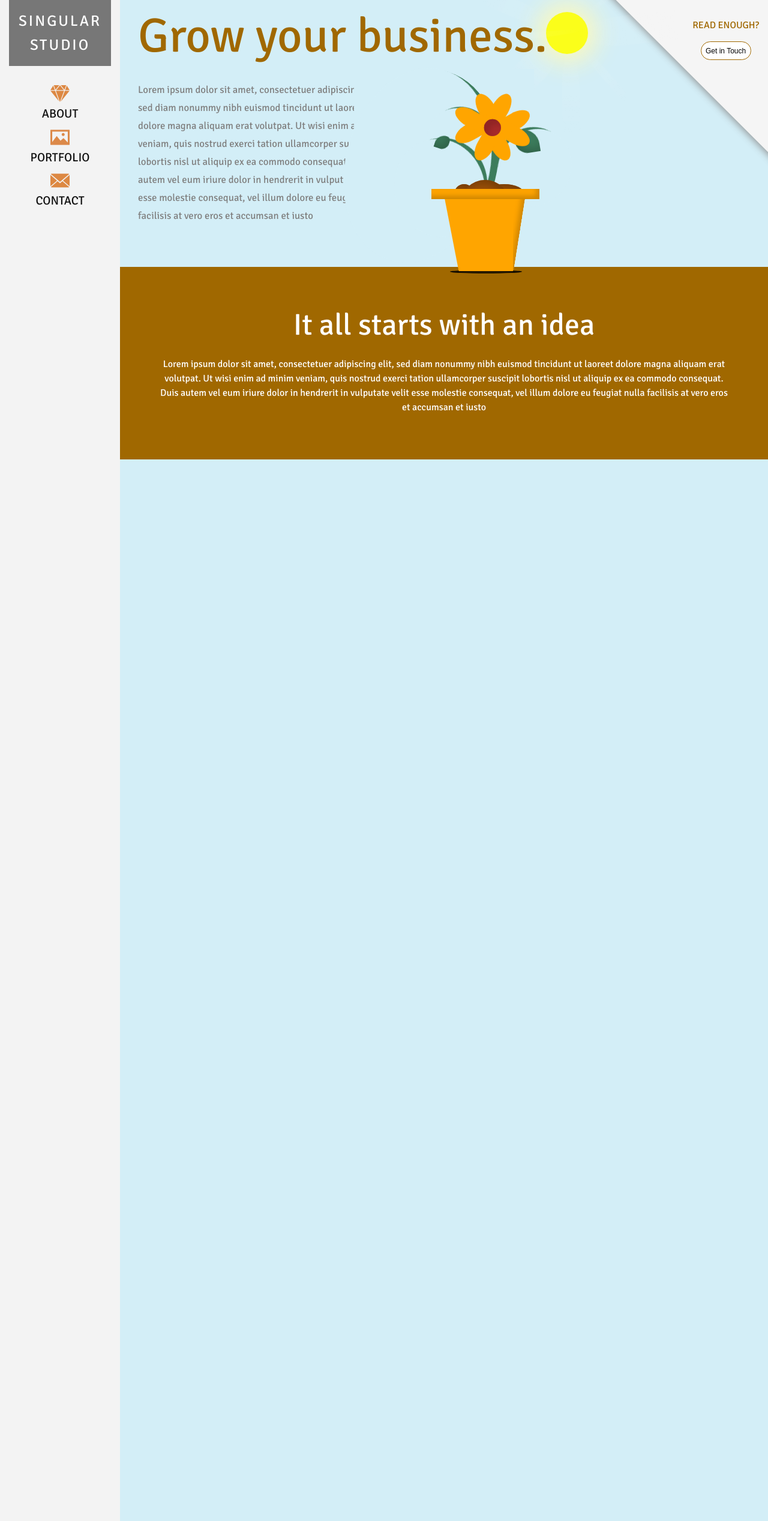
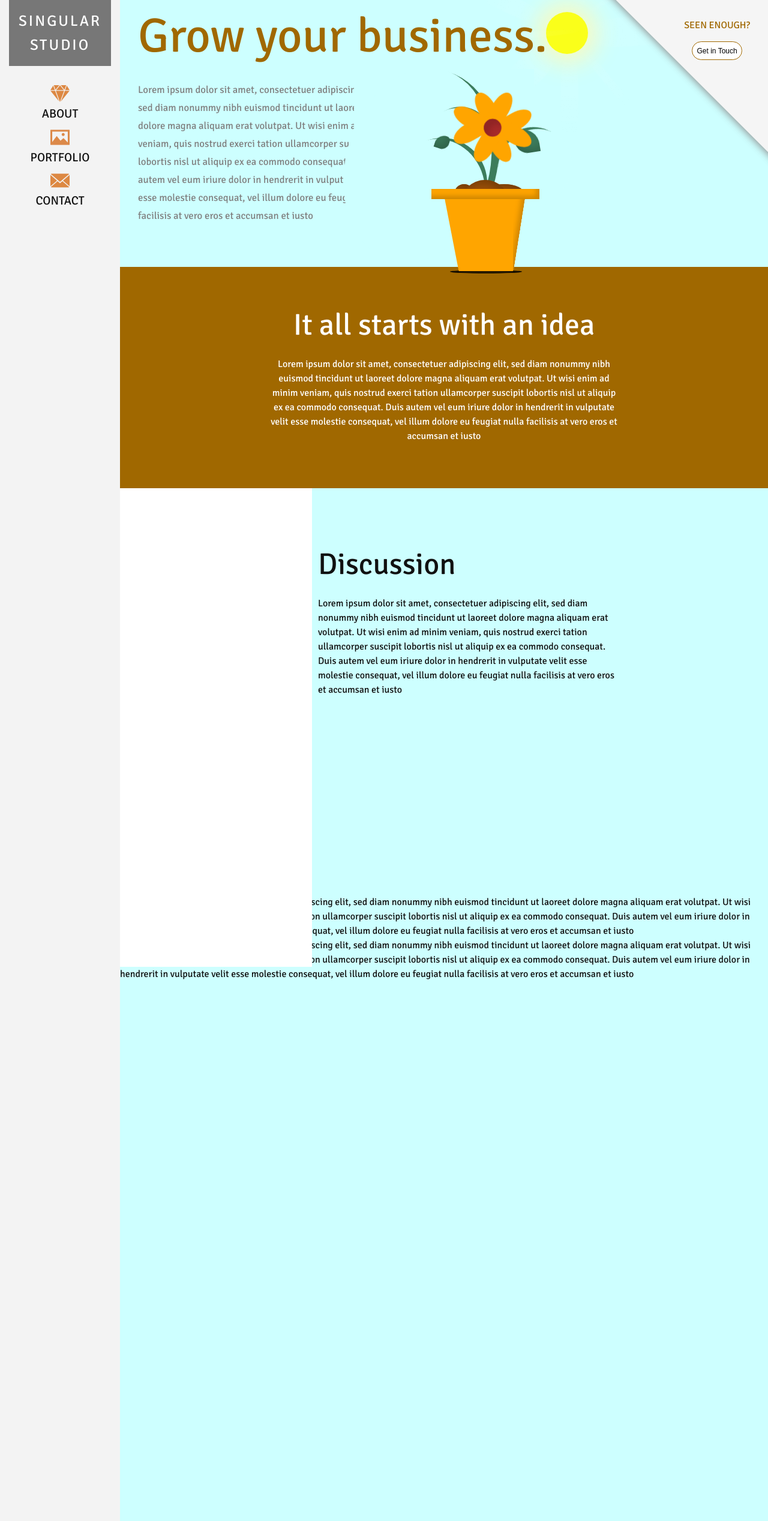
Before and after one commit to singular-studio/singular-studio.github.io, a Jekyll site: the page built from index.html, in a window 1280 px wide. Shown: the whole page at 60% size. Built offline with Jekyll 4.4.1, drawn with Linux system fonts in a browser that asks for light colours; nearby versions of some CDN libraries.

Commit message:
home page method list

```diff
--- a/_includes/header.html
+++ b/_includes/header.html
@@ -26,3 +26,39 @@
   </div>
 
 </header>
+
+
+<div class="page-right"></div>
+  <div class="page-right-text">
+    <h4>Seen enough?</h4>
+    <button id="myBtn" class="btn">Get in Touch</button>
+    <div id="myModal" class="modal">
+    <!-- Modal content -->
+    <div class="modal-content">
+      <span class="close">&times;</span>
+      <h3>Send me a message...</h3>
+      <form class="contact-form" action="https://formspree.io/kieran.summerfeldt@gmail.com" method="POST">
+        <div class="form-group">
+          <label for="InputName1">Your Name</label>
+          <input type="text" class="form-control" id="exampleInputName1" name="name">
+        </div>
+        <div class="form-group">
+          <label for="InputEmail1">Email address</label>
+          <input type="email" class="form-control" id="exampleInputEmail1" name="email">
+        </div>
+        <div class="form-group">
+          <label for="InputSubject1">Subject</label>
+          <input type="text" class="form-control" id="exampleInputSubject1" name="subject">
+        </div>
+        <!-- <input type="hidden" name="_next" value="/contact" /> -->
+        <div class="form-group">
+          <label for="message1">Message</label>
+          <textarea class="form-control" id="message1" rows="6" name="message"></textarea>
+        </div>
+        <div class="btn-container">
+          <button type="submit" class="btn">Submit</button>
+        </div>
+      </form>
+    </div>
+  </div>
+</div>
--- a/_sass/_base.scss
+++ b/_sass/_base.scss
@@ -38,6 +38,12 @@
 h3 {
     font-size: 30px;
 }
+
+.site-header a:hover {
+    text-decoration: none;
+    opacity: 0.8;
+}
+
 
 /**
  * Set `margin-bottom` to maintain vertical rhythm
--- a/_sass/_layout.scss
+++ b/_sass/_layout.scss
@@ -12,6 +12,29 @@
         background: $grey-background;
         height: 100%;
     }
+}
+
+
+.page-right {
+    height: 500px;
+    width: 500px;
+    background: whitesmoke;
+    position: absolute;
+    right: -300px;
+    top: -300px;
+    transform: rotate(45deg);
+    box-shadow: 0 2px 12px #8e8e8e;
+    z-index: 10;
+}
+
+.page-right-text {
+    position: absolute;
+    right: $spacing-unit;
+    top: $spacing-unit;
+    text-align: center;
+    text-transform: uppercase;
+    color: $dark-orange;
+    z-index: 100;
 }
 
 .site-title {
@@ -227,6 +250,7 @@
     bottom: 0;
     left: 200px;
     background: $background-color;
+    overflow: auto;
 
     & .page-header {
         color: $dark-orange;
@@ -259,26 +283,6 @@
         text-align: center;
     }
 
-    & .page-right {
-        height: 500px;
-        width: 500px;
-        background: whitesmoke;
-        position: absolute;
-        right: -300px;
-        top: -300px;
-        transform: rotate(45deg);
-        box-shadow: 0 2px 12px #8e8e8e;
-    }
-
-    & .page-right-text {
-        position: absolute;
-        right: $spacing-unit / 2;
-        top: $spacing-unit;
-        text-align: center;
-        text-transform: uppercase;
-        color: $dark-orange;
-        z-index: 100;
-    }
 }
 
 @keyframes dropTitle {
@@ -1052,3 +1056,70 @@
     text-align: center;
   }
 }
+
+
+/* Scrolling */
+
+.method-list {
+  display: block;
+  position: absolute;
+  width: 200px;
+  height: 100%;
+  padding: $spacing-unit * 2;
+  margin: 0;
+  background: white;
+  top: 0;
+
+  &.fixed {
+    position: fixed;
+  }
+
+  & .item {
+    display: inline-block;
+    padding: $spacing-unit $spacing-unit / 2 $spacing-unit 75px;
+    opacity: 0;
+    transition: 0.2s;
+    background-repeat: no-repeat;
+    background-size: 60px;
+    background-position: left center;
+
+    &.visible {
+      opacity: 1;
+      transition: 0.2s;
+    }
+
+    &.idea {
+      background-image: url('/assets/img/lightbulb.png');
+    }
+
+    &.discussion {
+      background-image: url('/assets/img/chat.png');
+    }
+
+    &.mockup {
+      background-image: url('/assets/img/pencil.png');
+    }
+
+    &.website {
+      background-image: url('/assets/img/web-page.png');
+      animation-name: pulse_animation;
+      animation-duration: 5000ms;
+      transform-origin:70% 70%;
+      animation-iteration-count: infinite;
+      animation-timing-function: linear;
+    }
+
+  }
+}
+
+@keyframes pulse_animation {
+  0% { transform: scale(1); }
+  20% { transform: scale(1.05); }
+  30% { transform: scale(1.1); }
+  40% { transform: scale(1.05); }
+  50% { transform: scale(1); }
+  60% { transform: scale(1.05); }
+  70% { transform: scale(1.1); }
+  80% { transform: scale(1.05); }
+  100% { transform: scale(1); }
+}
--- a/assets/js/custom.js
+++ b/assets/js/custom.js
@@ -31,4 +31,41 @@
           modal.style.display = "none";
       }
   }
+
+  var wrap = $(".home");
+  var idea = $(".idea");
+  var discussion = $(".discussion");
+  var mockup = $(".mockup");
+  var website = $(".website");
+  var methodContainer = $(".method-list");
+
+  wrap.on("scroll", function(e) {
+    this.scrollTop > 450 ? firstItem(this) : idea.removeClass("visible");
+
+    function firstItem(object) {
+      idea.addClass("visible");
+      object.scrollTop > 785 ? fixList(object) : methodContainer.removeClass("fixed");
+    }
+
+    function fixList(object) {
+      methodContainer.addClass("fixed");
+      object.scrollTop > 820 ? secondItem(object) : discussion.removeClass("visible");
+    }
+
+    function secondItem(object) {
+      discussion.addClass("visible");
+      object.scrollTop > 1200 ? thirdItem(object) : mockup.removeClass("visible");
+    }
+
+    function thirdItem(object) {
+      mockup.addClass("visible");
+      object.scrollTop > 1400 ? fourthItem(object) : website.removeClass("visible");
+    }
+
+    function fourthItem(object) {
+      website.addClass("visible");
+    }
+
+  });
+
 });
--- a/css/main.scss
+++ b/css/main.scss
@@ -14,7 +14,7 @@
 $spacing-unit:     30px;
 
 $text-color:       #111;
-$background-color: #d3eef7;
+$background-color: #CDFFFF;
 $brand-color:      #2a7ae2;
 
 $grey-background: #F3F3F3;
--- a/index.html
+++ b/index.html
@@ -3,40 +3,6 @@
 ---
 
 <div class="home">
-  <div class="page-right"></div>
-  <div class="page-right-text">
-    <h4>Read enough?</h4>
-    <button id="myBtn" class="btn">Get in Touch</button>
-    <div id="myModal" class="modal">
-    <!-- Modal content -->
-    <div class="modal-content">
-      <span class="close">&times;</span>
-      <h3>Send me a message...</h3>
-      <form class="contact-form" action="https://formspree.io/kieran.summerfeldt@gmail.com" method="POST">
-        <div class="form-group">
-          <label for="InputName1">Your Name</label>
-          <input type="text" class="form-control" id="exampleInputName1" name="name">
-        </div>
-        <div class="form-group">
-          <label for="InputEmail1">Email address</label>
-          <input type="email" class="form-control" id="exampleInputEmail1" name="email">
-        </div>
-        <div class="form-group">
-          <label for="InputSubject1">Subject</label>
-          <input type="text" class="form-control" id="exampleInputSubject1" name="subject">
-        </div>
-        <!-- <input type="hidden" name="_next" value="/contact" /> -->
-        <div class="form-group">
-          <label for="message1">Message</label>
-          <textarea class="form-control" id="message1" rows="6" name="message"></textarea>
-        </div>
-        <div class="btn-container">
-          <button type="submit" class="btn">Submit</button>
-        </div>
-      </form>
-    </div>
-  </div>
-  </div>
   <div class="sun">
     <div class="ray_box">
         <div class="ray ray1"></div>
@@ -101,7 +67,35 @@
   <div class="table"></div>
   <section class="method">
     <h2 class="subtitle">It all starts with an idea</h2>
-    <p>Lorem ipsum dolor sit amet, consectetuer adipiscing elit, sed diam nonummy nibh euismod tincidunt ut laoreet dolore magna aliquam erat volutpat. Ut wisi enim ad minim veniam, quis nostrud exerci tation ullamcorper suscipit lobortis nisl ut aliquip ex ea commodo consequat. Duis autem vel eum iriure dolor in hendrerit in vulputate velit esse molestie consequat, vel illum dolore eu feugiat nulla facilisis at vero eros et accumsan et iusto</p>
+    <p style="padding: 0 190px;">Lorem ipsum dolor sit amet, consectetuer adipiscing elit, sed diam nonummy nibh euismod tincidunt ut laoreet dolore magna aliquam erat volutpat. Ut wisi enim ad minim veniam, quis nostrud exerci tation ullamcorper suscipit lobortis nisl ut aliquip ex ea commodo consequat. Duis autem vel eum iriure dolor in hendrerit in vulputate velit esse molestie consequat, vel illum dolore eu feugiat nulla facilisis at vero eros et accumsan et iusto</p>
   </section>
-  <div style="height: 100px"></div>
+  <div style="position: relative;">
+    <ul class="method-list">
+      <li class="item idea">Idea</li>
+      <li class="item discussion">Discussion</li>
+      <li class="item mockup">Mockups</li>
+      <li class="item website">Your Website!</li>
+    </ul>
+    <div style="margin-left: 300px; padding: 90px 250px 30px 30px;">
+      <h2>Discussion</h2>
+      <div style="display: inline-block; margin-bottom: 300px;">Lorem ipsum dolor sit amet, consectetuer adipiscing elit, sed diam nonummy nibh euismod tincidunt ut laoreet dolore magna aliquam erat volutpat. Ut wisi enim ad minim veniam, quis nostrud exerci tation ullamcorper suscipit lobortis nisl ut aliquip ex ea commodo consequat. Duis autem vel eum iriure dolor in hendrerit in vulputate velit esse molestie consequat, vel illum dolore eu feugiat nulla facilisis at vero eros et accumsan et iusto</div>
+    </div>
+  </div>
+
+  <div>Lorem ipsum dolor sit amet, consectetuer adipiscing elit, sed diam nonummy nibh euismod tincidunt ut laoreet dolore magna aliquam erat volutpat. Ut wisi enim ad minim veniam, quis nostrud exerci tation ullamcorper suscipit lobortis nisl ut aliquip ex ea commodo consequat. Duis autem vel eum iriure dolor in hendrerit in vulputate velit esse molestie consequat, vel illum dolore eu feugiat nulla facilisis at vero eros et accumsan et iusto</div>
+
+
+  <div>Lorem ipsum dolor sit amet, consectetuer adipiscing elit, sed diam nonummy nibh euismod tincidunt ut laoreet dolore magna aliquam erat volutpat. Ut wisi enim ad minim veniam, quis nostrud exerci tation ullamcorper suscipit lobortis nisl ut aliquip ex ea commodo consequat. Duis autem vel eum iriure dolor in hendrerit in vulputate velit esse molestie consequat, vel illum dolore eu feugiat nulla facilisis at vero eros et accumsan et iusto</div>
+
+    <div style="height: 100px"></div>
+      <div style="height: 100px"></div>
+        <div style="height: 100px"></div>
+          <div style="height: 100px"></div>
+                    <div style="height: 100px"></div>
+                              <div style="height: 100px"></div>
+                                        <div style="height: 100px"></div>
+                                                  <div style="height: 100px"></div>
+                                                            <div style="height: 100px"></div>
+
+
 </div>
```
Also changed, not shown: assets/img/chat.png (added), assets/img/lightbulb.png (added), assets/img/pencil.png (added), assets/img/web-page.png (added).
